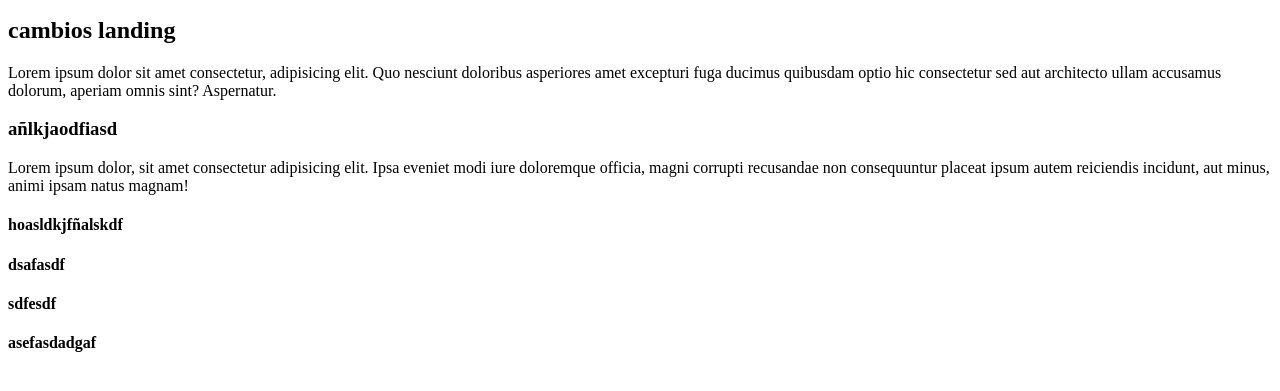
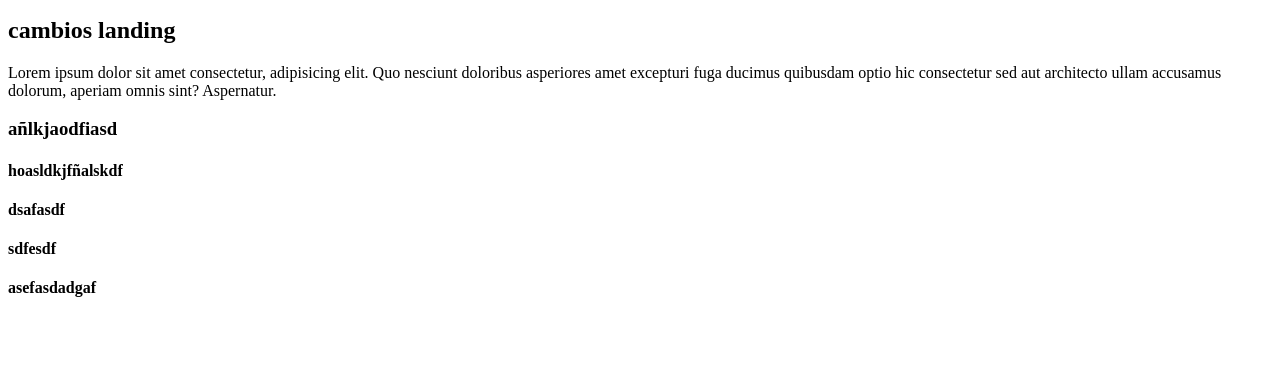
Before and after one commit to Psnadie/prueba, a plain HTML site: page index.html in a window 1280 px wide. Shown: the part 119-510 px from the top of the page. Drawn offline with Linux system fonts and the light colour scheme.

Commit message:
Update index.html

```diff
--- a/index.html
+++ b/index.html
@@ -15,9 +15,6 @@
              fuga ducimus quibusdam optio hic consectetur sed aut architecto ullam accusamus dolorum,
              aperiam omnis sint? Aspernatur.</p>
              <h3>añlkjaodfiasd</h3>
-             <p>Lorem ipsum dolor, sit amet consectetur adipisicing elit. Ipsa eveniet modi iure doloremque
-                officia, magni corrupti recusandae non consequuntur placeat ipsum autem reiciendis incidunt,
-                 aut minus, animi ipsam natus magnam!</p>
                  <h4>hoasldkjfñalskdf</h4>
                  <h4>dsafasdf</h4>
                  <h4>sdfesdf</h4>
```
